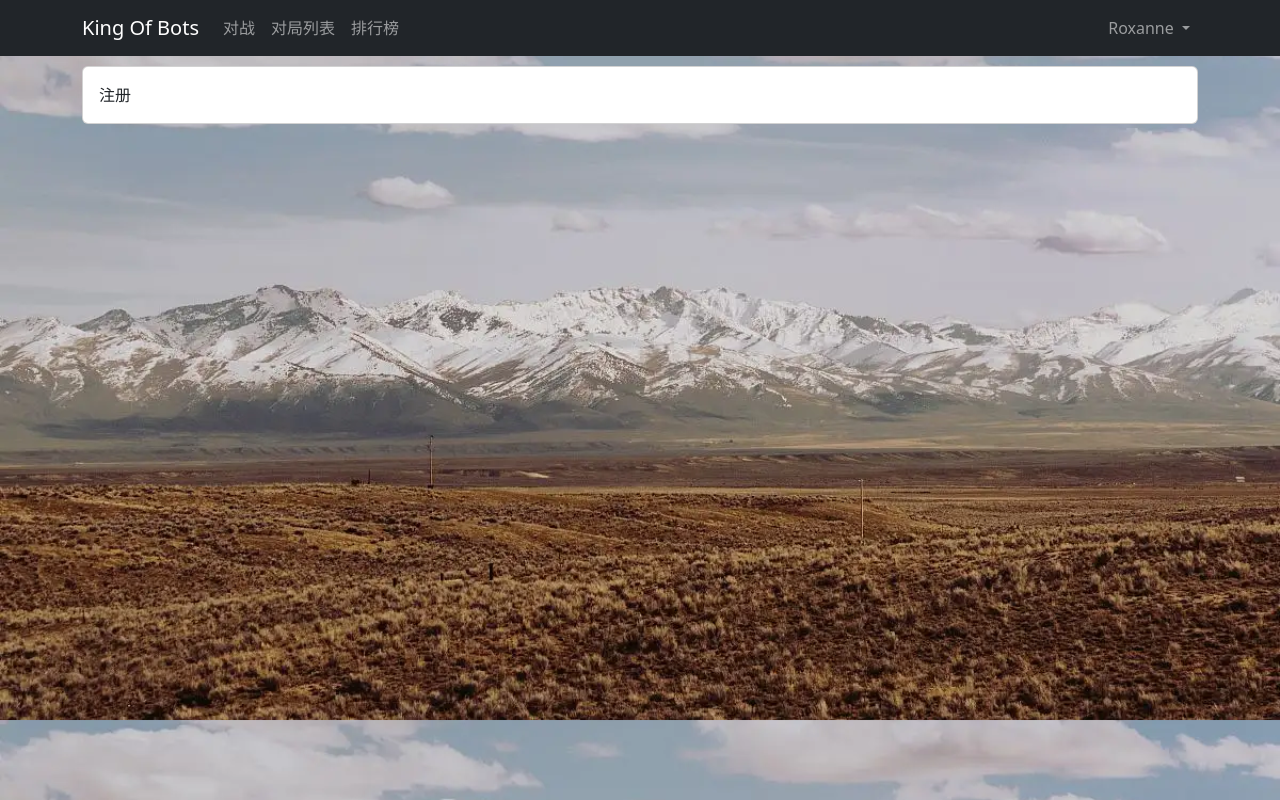
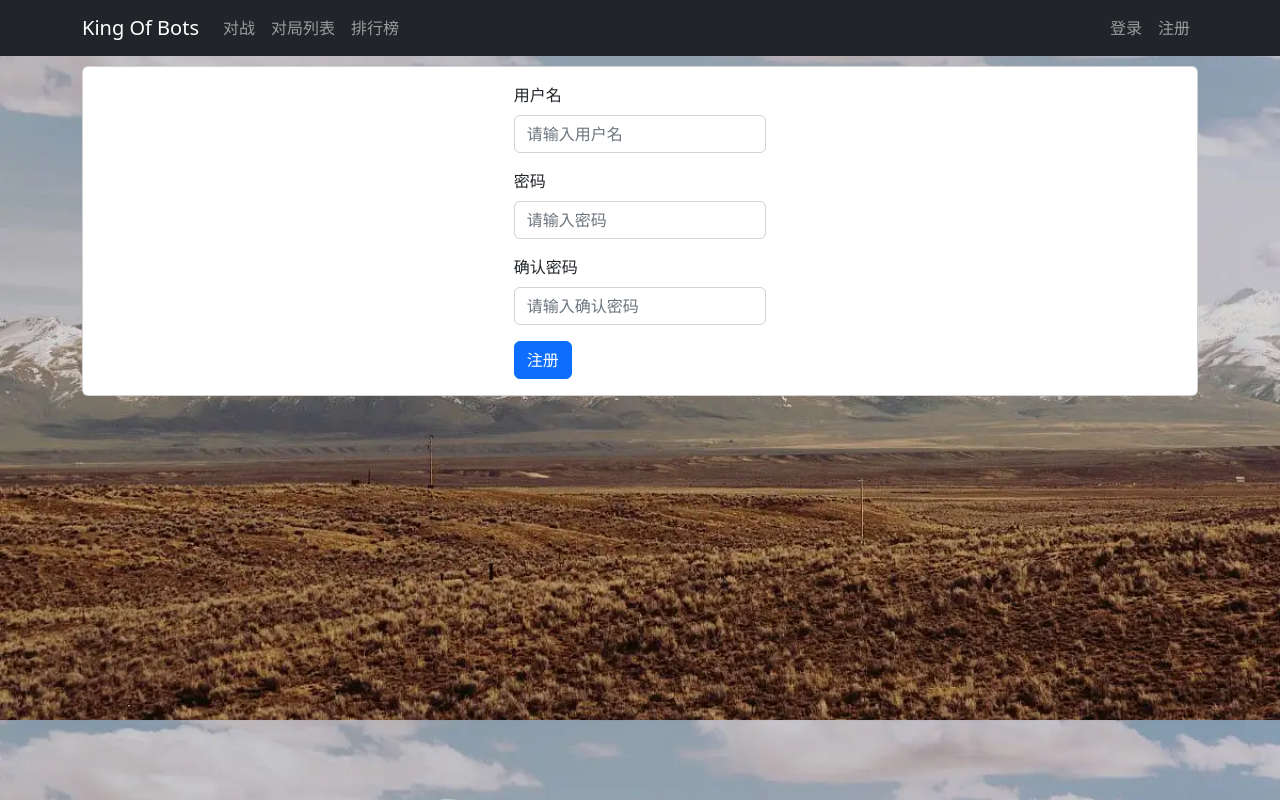
Before and after one commit to Roxanne299/kob, a Vue app in the folder web/: page /user/account/register in a window 1280 px wide. Built offline with nearby package versions, Linux system fonts and the light colour scheme; no server answers.

Commit message:
实现登录注册页面以及功能

```diff
--- a/web/src/App.vue
+++ b/web/src/App.vue
@@ -9,27 +9,15 @@
 import "bootstrap/dist/css/bootstrap.min.css";
 import "bootstrap/dist/js/bootstrap.min.js";
 import NavBar from "./components/NavBar.vue";
-import $ from "jquery";
-import { ref } from "vue";
 export default {
   name: "App",
   components: {
     NavBar,
   },
   setup() {
-    let user_name = ref("");
-    let user_age = ref("");
-    $.ajax({
-      url: "http://localhost:8081/pk/getbotinfo/",
-      type: "get",
-      success(resp) {
-        user_name.value = resp.Bot_Name;
-        user_age.value = resp.Bot_age;
-      },
-    });
+
     return {
-      user_age,
-      user_name,
+
     };
   },
 };
--- a/web/src/components/NavBar.vue
+++ b/web/src/components/NavBar.vue
@@ -41,7 +41,7 @@
             >
           </li>
         </ul>
-        <ul class="navbar-nav">
+        <ul class="navbar-nav" v-if="$store.state.user.is_login">
           <li class="nav-item dropdown">
             <a
               class="nav-link dropdown-toggle"
@@ -50,7 +50,7 @@
               data-bs-toggle="dropdown"
               aria-expanded="false"
             >
-              Roxanne
+              {{ $store.state.user.username }}
             </a>
             <ul class="dropdown-menu">
               <li>
@@ -65,8 +65,29 @@
                 >
               </li>
               <li><hr class="dropdown-divider" /></li>
-              <li><a class="dropdown-item" href="#">退出</a></li>
+              <li>
+                <router-link
+                  class="dropdown-item"
+                  :to="{ name: 'pk_index' }"
+                  @click="logout"
+                  >退出</router-link
+                >
+              </li>
             </ul>
+          </li>
+        </ul>
+        <ul class="navbar-nav" v-else>
+          <li class="nav-item">
+            <router-link class="nav-link" :to="{ name: 'user_account_login' }"
+              >登录</router-link
+            >
+          </li>
+          <li class="nav-item">
+            <router-link
+              class="nav-link"
+              :to="{ name: 'user_account_register' }"
+              >注册</router-link
+            >
           </li>
         </ul>
       </div>
@@ -77,7 +98,7 @@
 <script>
 import { computed } from "vue";
 import { useRoute } from "vue-router";
-
+import { useStore } from "vuex";
 export default {
   name: "NavBar",
   setup() {
@@ -85,9 +106,15 @@ export default {
     let routeName = computed(() => {
       return route.name;
     });
+    const store = new useStore();
 
+    const logout = () => {
+      store.dispatch("logout");
+    };
     return {
       routeName,
+      store,
+      logout,
     };
   },
 };
--- a/web/src/store/index.js
+++ b/web/src/store/index.js
@@ -1,5 +1,5 @@
 import { createStore } from 'vuex'
-
+import ModuleUser from './user';
 export default createStore({
   state: {
   },
@@ -10,5 +10,6 @@ export default createStore({
   actions: {
   },
   modules: {
+    user:ModuleUser,
   }
 })
--- /dev/null
+++ b/web/src/store/user.js
@@ -0,0 +1,86 @@
+import $ from 'jquery';
+const ModuleUser = {
+    state: {
+        id: "",
+        username: "",
+        photo: "",
+        token: "",
+        is_login:"",
+    },
+    getters: {
+
+    },
+    mutations:{
+        updateUser(state,user){
+            state.id = user.id;
+            state.username = user.username;
+            state.photo = user.photo;
+            state.is_login = user.is_login;
+        },
+        updateToken(state,token){
+            state.token = token;
+        },
+        logout(state){
+            state.id = "";
+            state.username = "";
+            state.photo = "";
+            state.token = "";
+            state.is_login = false;
+        }
+
+    },
+    actions: {
+        login(context,data){
+            $.ajax({
+                url: "http://127.0.0.1:8081/user/account/token/",
+                type: "post",
+                data: {
+                    username: data.username,
+                    password: data.password,
+                },
+                success(resp){
+                    if(resp.error_message == "success"){
+
+                        context.commit("updateToken",resp.token);
+                        data.success(resp);
+                    }
+                },
+                error(){
+                    data.error();
+                }
+            });
+        },
+        getInfo(context,data){
+            $.ajax({
+                url: "http://127.0.0.1:8081/user/account/info/",
+                type: "get",
+                headers:{
+                    'Authorization': 'Bearer ' + context.state.token,
+                },
+                success(resp){
+                    if(resp.error_message == "success"){
+                        context.commit("updateUser",{
+                            id: resp.id,
+                            photo: resp.photo,
+                            username: resp.username,
+                            is_login: true,
+                        })
+                        data.success(data);
+                    }
+                },
+                error(resp){
+                    data.error(resp);
+                }
+            });
+        },
+        logout(context){
+            context.commit("logout");
+        }
+
+    },
+    modules: {
+
+    }
+
+};
+export default ModuleUser;
--- a/web/src/views/user/account/UserAccountLoginView.vue
+++ b/web/src/views/user/account/UserAccountLoginView.vue
@@ -2,12 +2,11 @@
   <ContentCard>
     <div class="row justify-content-md-center">
       <div class="col-3">
-        <form>
+        <form @submit.prevent="login">
           <div class="mb-3">
-            <label for="username" class="form-label"
-              >用户名</label
-            >
+            <label for="username" class="form-label">用户名</label>
             <input
+              v-model="username"
               type="text"
               class="form-control"
               id="username"
@@ -15,17 +14,16 @@
             />
           </div>
           <div class="mb-3">
-            <label for="password" class="form-label"
-              >密码</label
-            >
+            <label for="password" class="form-label">密码</label>
             <input
+              v-model="password"
               type="password"
               class="form-control"
               id="password"
               placeholder="请输入密码"
             />
           </div>
-          <div class="error_message">密码错误</div>
+          <div class="error_message">{{ error_message }}</div>
           <button type="submit" class="btn btn-primary">登录</button>
         </form>
       </div>
@@ -35,19 +33,60 @@
 
   <script>
 import ContentCard from "@/components/ContentCard.vue";
+import { useStore } from "vuex";
+import { ref } from "vue";
+import router from "@/router";
+
 export default {
   name: "UserAccountLoginView",
   components: {
     ContentCard,
   },
+  setup() {
+    const store = new useStore();
+    const username = ref("");
+    const password = ref("");
+    const error_message = ref("");
+
+    const login = () => {
+      error_message.value = "";
+      store.dispatch("login", {
+        username: username.value,
+        password: password.value,
+        success(resp) {
+          console.log(resp);
+          store.dispatch("getInfo", {
+            success(resp) {
+              router.push({ name: "pk_index" });
+              console.log(resp);
+            },
+            error(resp) {
+              error_message.value = "用户名或密码错误";
+              console.log(resp);
+            },
+          });
+        },
+        error() {
+          error_message.value = "用户名或密码错误";
+        },
+      });
+    };
+
+    return {
+      username,
+      password,
+      error_message,
+      login,
+    };
+  },
 };
 </script>
 
   <style scoped>
-  button{
-    width:100%;
-  }
-  .error_message{
-    color:red;
-  }
+button {
+  width: 100%;
+}
+.error_message {
+  color: red;
+}
 </style>
--- a/web/src/views/user/account/UserAccountRegisterView.vue
+++ b/web/src/views/user/account/UserAccountRegisterView.vue
@@ -1,18 +1,101 @@
 <template>
   <ContentCard>
-        注册
+    <div class="row justify-content-md-center">
+      <div class="col-3">
+        <form @submit.prevent="register">
+          <div class="mb-3">
+            <label for="username" class="form-label">用户名</label>
+            <input
+              v-model="username"
+              type="text"
+              class="form-control"
+              id="username"
+              placeholder="请输入用户名"
+            />
+          </div>
+          <div class="mb-3">
+            <label for="password" class="form-label">密码</label>
+            <input
+              v-model="password"
+              type="password"
+              class="form-control"
+              id="password"
+              placeholder="请输入密码"
+            />
+          </div>
+          <div class="mb-3">
+            <label for="confirmPassword" class="form-label">确认密码</label>
+            <input
+              v-model="confirmPassword"
+              type="password"
+              class="form-control"
+              id="confirmPassword"
+              placeholder="请输入确认密码"
+            />
+          </div>
+          <div class="error_message">{{ error_message }}</div>
+          <button type="submit" class="btn btn-primary">注册</button>
+        </form>
+      </div>
+    </div>
   </ContentCard>
 </template>
 
   <script>
- import ContentCard from '@/components/ContentCard.vue';
+import ContentCard from "@/components/ContentCard.vue";
+import { ref } from 'vue';
+import router from '@/router/index';
+import $ from 'jquery';
 export default {
   name: "UserAccountRegisterView",
   components: {
     ContentCard,
   },
+  setup(){
+    const username = ref('');
+    const password = ref('');
+    const confirmPassword = ref('');
+    const error_message = ref('');
+    const register = ()=>{
+      $.ajax({
+        url: "http://127.0.0.1:8081/user/account/register/",
+        type: "post",
+        data: {
+          username: username.value,
+          password: password.value,
+          confirmPassword: confirmPassword.value,
+        },
+        success(resp){
+          console.log(resp,username,password,confirmPassword);
+          if(resp.error_message == "success"){
+              router.push({name: 'user_account_login'});
+          }else{
+            error_message.value = resp.error_message;
+
+          }
+        },
+        error(resp){
+          console.log(2);
+          error_message.value = resp.error_message;
+
+        }
+      });
+    }
+
+    return{
+      username,
+      password,
+      confirmPassword,
+      register,
+      error_message,
+    }
+  },
 };
 </script>
 
+
   <style scoped>
+  .error_message{
+  color:red;
+}
 </style>
```
Lines whose indentation alone changed are shown as unchanged.
